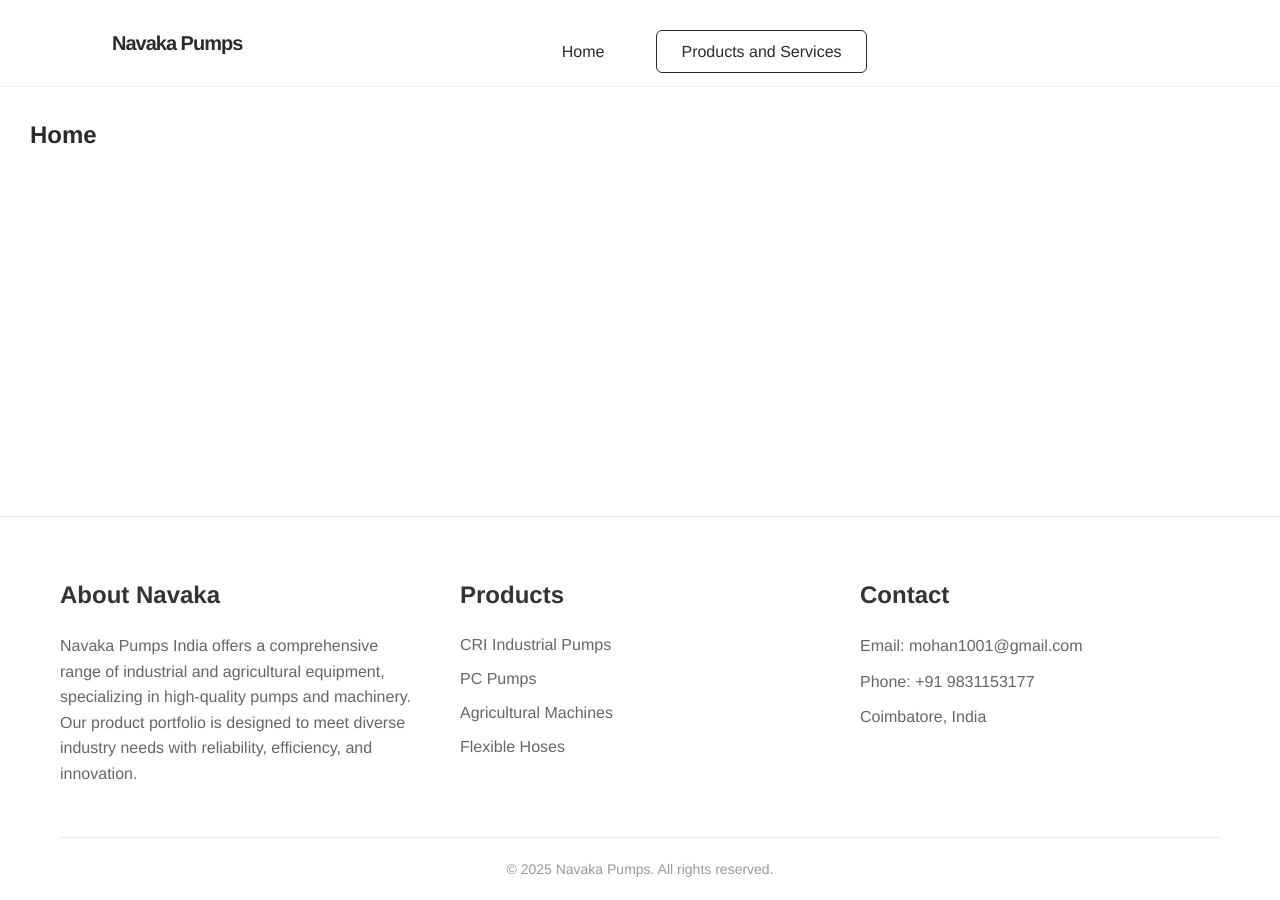
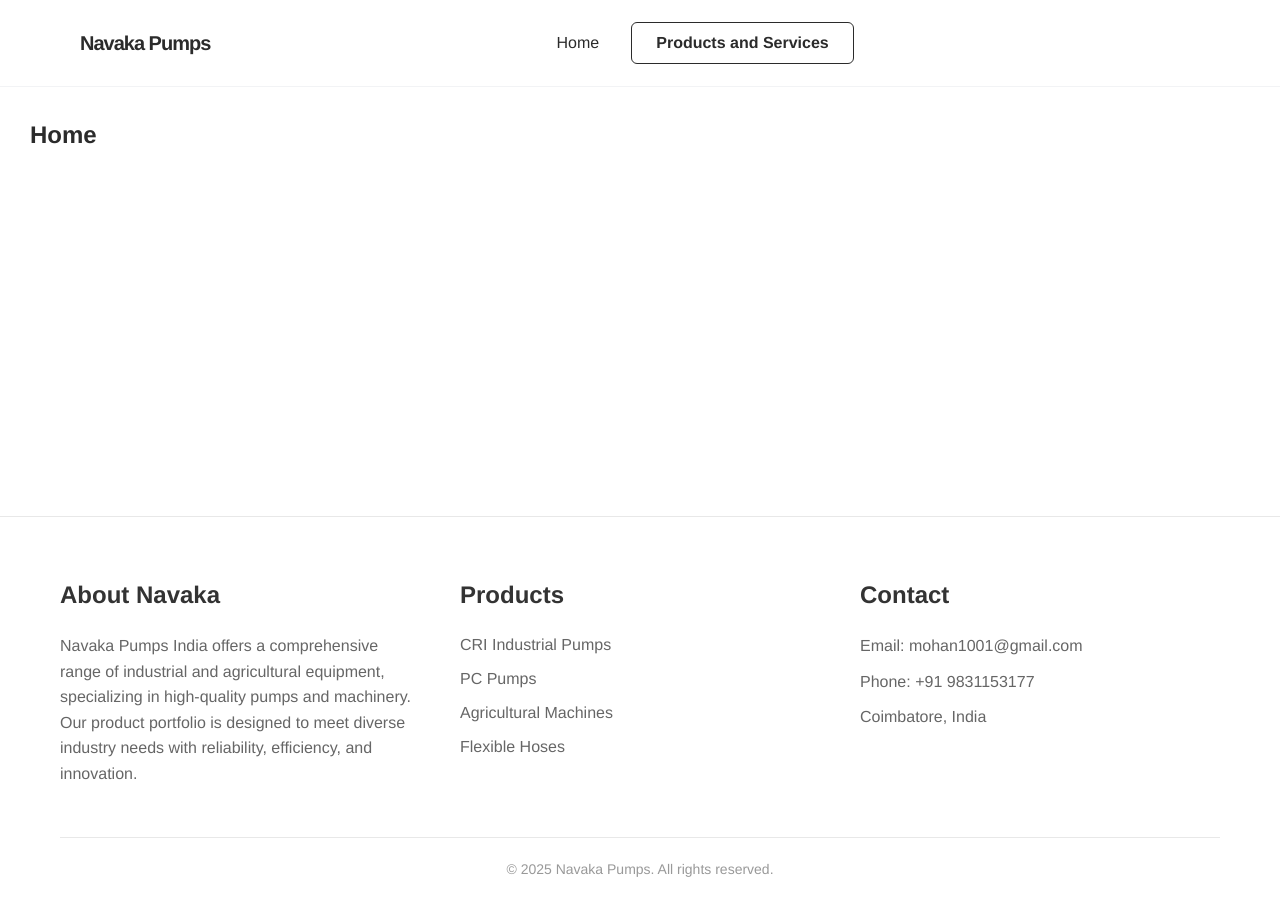
Before and after one commit to manassaloi/navakapumps, a Jekyll site: the page built from home.md, in a window 1280 px wide. Built offline with Jekyll 4.4.1, drawn with Linux system fonts in a browser that asks for light colours.

Commit message:
Update style.scss

```diff
--- a/assets/css/style.scss
+++ b/assets/css/style.scss
@@ -161,72 +161,37 @@
   border-bottom: 1px solid $color-border;
   min-height: auto;
   padding: $space-4 0;
+  background: $color-white;
 
   .wrapper {
     display: flex;
     align-items: center;
     justify-content: space-between;
-    padding: 0 $space-8;
     max-width: $container-max;
     margin: 0 auto;
-
-    @include mobile-only {
     padding: 0 $space-4;
   }
 }
 
 .site-title {
-    font-size: $font-size-h4;
+  font-size: $font-size-body;
   font-weight: 600;
   color: $color-secondary;
   text-decoration: none;
-    float: none;
-    padding-left: $space-4;
+  display: flex;
+  align-items: center;
 
   &:hover, &:visited, &:active, &:focus {
     text-decoration: none;
     color: $color-secondary;
   }
 
-    @include mobile-only {
-      font-size: $font-size-body;
-      padding-left: $space-2;
+  @include tablet-up {
+    font-size: $font-size-h4;
   }
 }
 
 .site-nav {
-    float: right;
-    line-height: normal;
-    position: relative;
-
-    @include tablet-up {
-      .page-link {
-        font-size: $font-size-body;
-        font-weight: 500;
-        color: $color-secondary;
-        margin-left: $space-8;
-        line-height: normal;
-        text-decoration: none;
-
-        &:hover, &:visited, &:active, &:focus {
-          text-decoration: none;
-          color: $color-secondary;
-        }
-
-        &[href$="/products/"] {
-          padding: $space-3 $space-6;
-          border: 1px solid $color-secondary;
-          border-radius: 6px;
-
-          &:hover {
-            background: $color-background;
-            text-decoration: none;
-          }
-        }
-      }
-    }
-
-    @include mobile-only {
   position: absolute;
   top: 9px;
   right: $space-4;
@@ -271,30 +236,68 @@
     padding: $space-2 $space-4;
     margin: 0;
     font-size: $font-size-small;
+    font-weight: 500;
+    color: $color-secondary;
+    text-decoration: none;
 
     &:not(:last-child) {
       margin-right: 0;
     }
+
+    &[href$="/products/"] {
+      font-weight: 600;
+      border: 1px solid $color-secondary;
+      border-radius: 6px;
+      margin-top: $space-2;
+      text-align: center;
+    }
+  }
+
+  @include tablet-up {
+    position: static;
+    float: right;
+    border: none;
+    background-color: transparent;
+    padding: 0;
+    display: flex;
+    align-items: center;
+    gap: $space-6;
+
+    @include desktop-up {
+      gap: $space-8;
+    }
+
+    .menu-icon {
+      display: none;
+    }
+
+    input ~ .trigger {
+      display: flex;
+      align-items: center;
+      gap: inherit;
+    }
+
+    .page-link {
+      display: inline-flex;
+      align-items: center;
+      padding: $space-2 0;
+      font-size: $font-size-body;
+      font-weight: 500;
+      margin: 0;
+      white-space: nowrap;
+
+      &[href$="/products/"] {
+        font-weight: 600;
+        margin-top: 0;
+        padding: $space-2 $space-6;
+        text-align: left;
+
+        &:hover {
+          background: $color-background;
         }
       }
     }
   }
-
-label[for="nav-trigger"] {
-  display: none;
-
-  @include mobile-only {
-    display: block;
-    float: right;
-    width: 36px;
-    height: 36px;
-    z-index: 2;
-    cursor: pointer;
-  }
-}
-
-.nav-trigger {
-  display: none;
 }
 
 // Hero section
```
Lines whose indentation alone changed are shown as unchanged.
